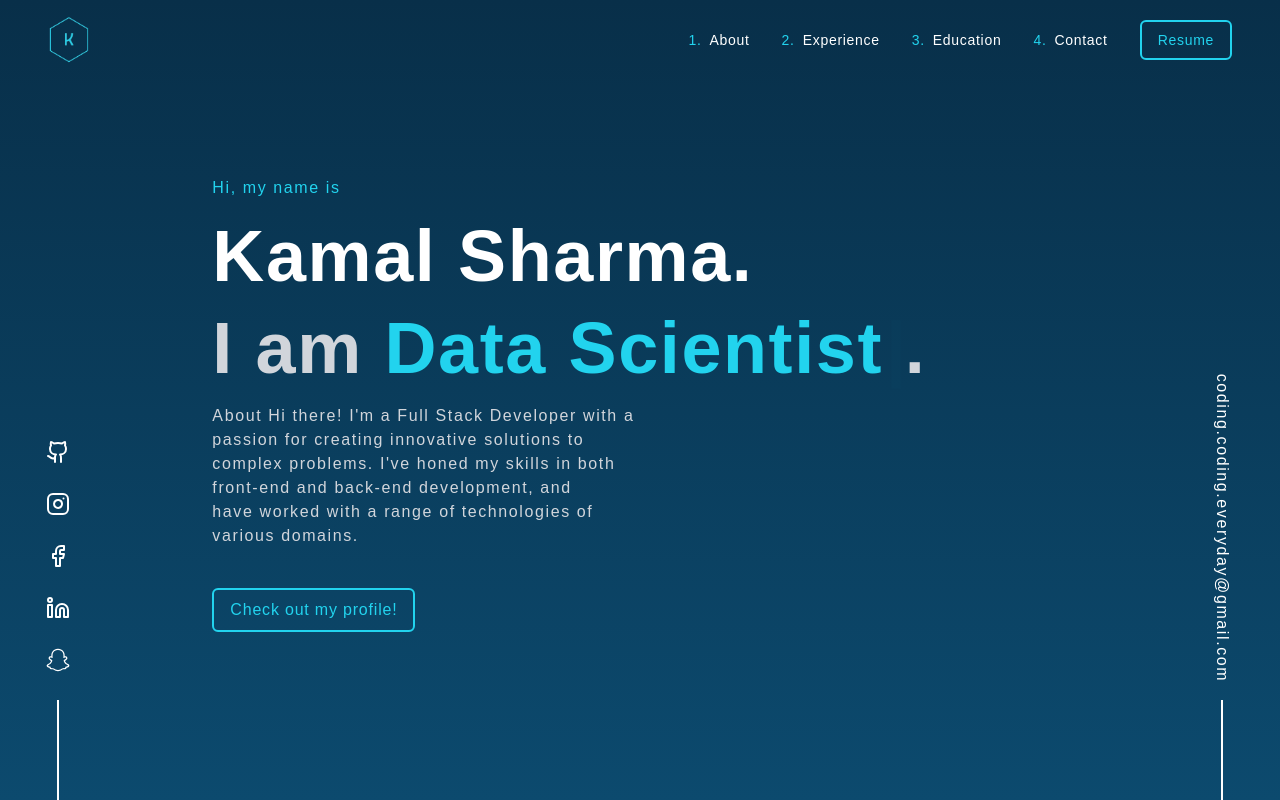
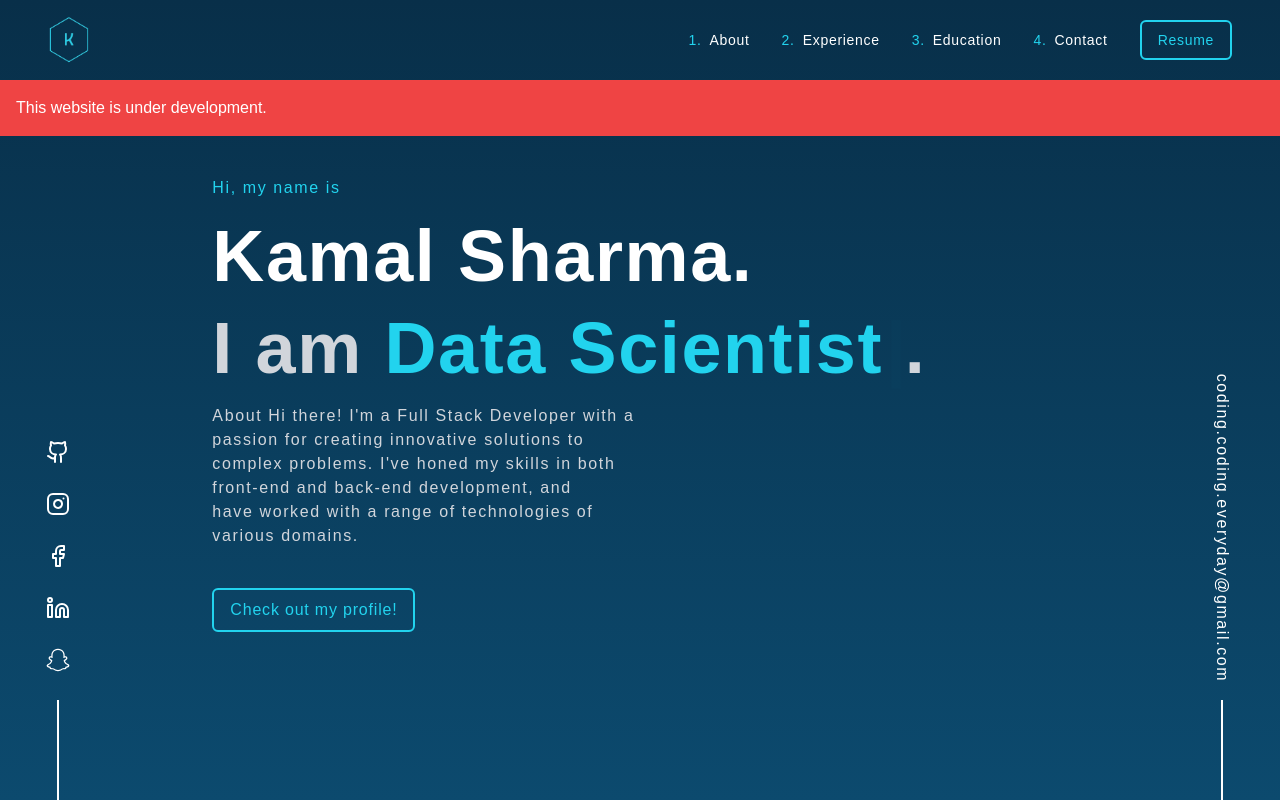
Before and after one commit to haritdheer/harit_site, a React (Vite) app: page / in a window 1280 px wide. Built offline with nearby package versions, Linux system fonts and the light colour scheme.

Commit message:
Added More Pages and Alert Component

```diff
--- /dev/null
+++ b/src/components/custom_alert/customAlert.jsx
@@ -0,0 +1,44 @@
+// DynamicAlert.js
+import React, { useState } from "react";
+
+const CustomAlert = ({ message, type, onClose }) => {
+  const [showAlert, setShowAlert] = useState(true);
+
+  const handleClose = () => {
+    setShowAlert(false);
+    onClose();
+  };
+
+  const alertClasses = `absolute top-15 left-0 right-0 p-4 text-white ${
+    type === "success" ? "bg-green-500" : "bg-red-500"
+  } ${showAlert ? "block" : "hidden"}`;
+
+  return (
+    <div className={alertClasses}>
+      <div className="container mx-auto">
+        <div className="flex items-center justify-between">
+          <p>{message}</p>
+          {/* <button
+            className="text-white focus:outline-none"
+            onClick={handleClose}
+          >
+            <svg
+              className="h-6 w-6 fill-current"
+              role="button"
+              xmlns="http://www.w3.org/2000/svg"
+              viewBox="0 0 20 20"
+            >
+              <title>Close</title>
+              <path
+                fillRule="evenodd"
+                d="M14.348 5.879a1 1 0 0 1 1.414 0L18.92 9.05a1 1 0 0 1 0 1.414l-2.121 2.121a1 1 0 0 1-1.414-1.414l2.121-2.121a1 1 0 0 0 0-1.414l-2.121-2.121a1 1 0 0 1 0-1.414zM10 18a8 8 0 1 1 0-16 8 8 0 0 1 0 16z"
+              />
+            </svg>
+          </button> */}
+        </div>
+      </div>
+    </div>
+  );
+};
+
+export default CustomAlert;
--- a/src/components/navbar/navbar_right/index.jsx
+++ b/src/components/navbar/navbar_right/index.jsx
@@ -6,10 +6,10 @@ import { Navigate, useNavigate } from "react-router-dom";
 
 const NavbarRight = () => {
   const [compos, setCompos] = useState([
-    { id: 1, name: "About", utm: "about" },
-    { id: 2, name: "Experience", utm: "experience" },
-    { id: 3, name: "Education", utm: "education" },
-    { id: 4, name: "Contact", utm: "contact" },
+    { id: 1, name: "About", utm: "/about" },
+    { id: 2, name: "Experience", utm: "/experience" },
+    { id: 3, name: "Education", utm: "/education" },
+    { id: 4, name: "Contact", utm: "/contact" },
   ]);
 
   const navigate = useNavigate();
@@ -20,11 +20,11 @@ const NavbarRight = () => {
       {compos.map((val, key) => {
         return (
           <CustomNavigation
-            href={`#${val.utm}`}
+            href={val?.utm}
             className={"hover:bottom-0 flex gap-x-2"}
             key={key}
           >
-            <span className="text-cyan-400">{val.id}.</span> {val.name}
+            <span className="text-cyan-400">{val.id}.</span> {val?.name}
           </CustomNavigation>
         );
       })}
--- a/src/layouts/profile.jsx
+++ b/src/layouts/profile.jsx
@@ -3,12 +3,17 @@ import ProfileNavbar from "../components/navbar/profileNavbar";
 import CustomContainer from "../containers/customContainer";
 import HomepageRight from "../components/homepage_right";
 import HomepageLeft from "../components/homepage_left";
+import CustomAlert from "../components/custom_alert/customAlert";
 
 const ProfileLayout = ({ children }) => {
   return (
     <div className="bg-gradient-to-b from-sky-950 to-sky-900  h-screen">
       <ProfileNavbar className={"h-1/8"} />
       <CustomContainer className="flex text-white h-7/8">
+        <CustomAlert
+          message={"This website is under development."}
+          type={"danger"}
+        />
         <CustomContainer className="w-1/8 overflow-hidden">
           <HomepageLeft />
         </CustomContainer>
--- /dev/null
+++ b/src/pages/about/index.jsx
@@ -0,0 +1,8 @@
+import React from "react";
+import ProfileLayout from "../../layouts/profile";
+
+const AboutPage = () => {
+  return <ProfileLayout>About Page</ProfileLayout>;
+};
+
+export default AboutPage;
--- /dev/null
+++ b/src/pages/contact/index.jsx
@@ -0,0 +1,8 @@
+import React from "react";
+import ProfileLayout from "../../layouts/profile";
+
+const ContactPage = () => {
+  return <ProfileLayout>Contact Page</ProfileLayout>;
+};
+
+export default ContactPage;
--- /dev/null
+++ b/src/pages/education/index.jsx
@@ -0,0 +1,8 @@
+import React from "react";
+import ProfileLayout from "../../layouts/profile";
+
+const EducationPage = () => {
+  return <ProfileLayout>Education Page</ProfileLayout>;
+};
+
+export default EducationPage;
--- /dev/null
+++ b/src/pages/experience/index.jsx
@@ -0,0 +1,8 @@
+import React from "react";
+import ProfileLayout from "../../layouts/profile";
+
+const ExperiencePage = () => {
+  return <ProfileLayout>Experience Page</ProfileLayout>;
+};
+
+export default ExperiencePage;
```
